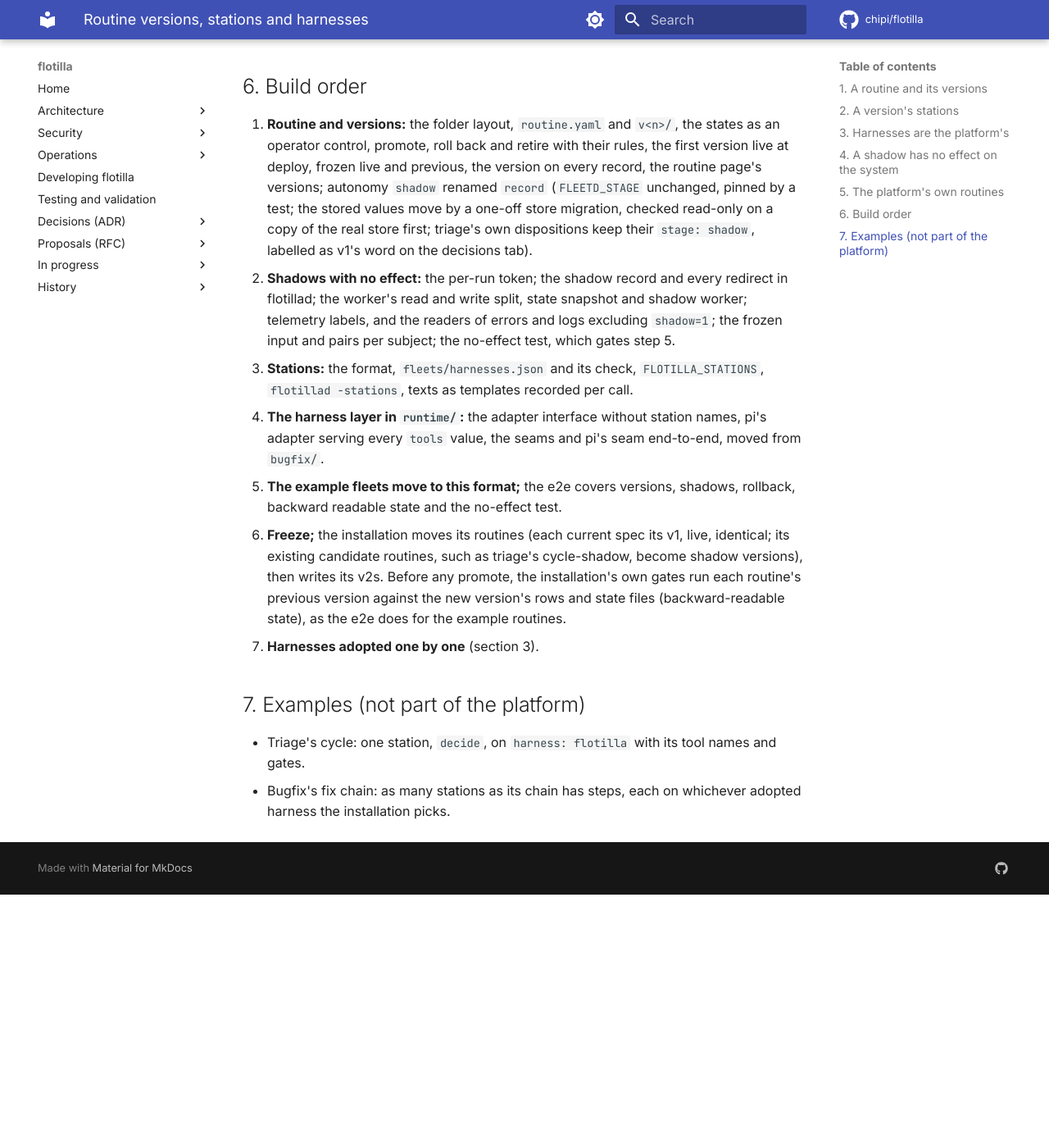
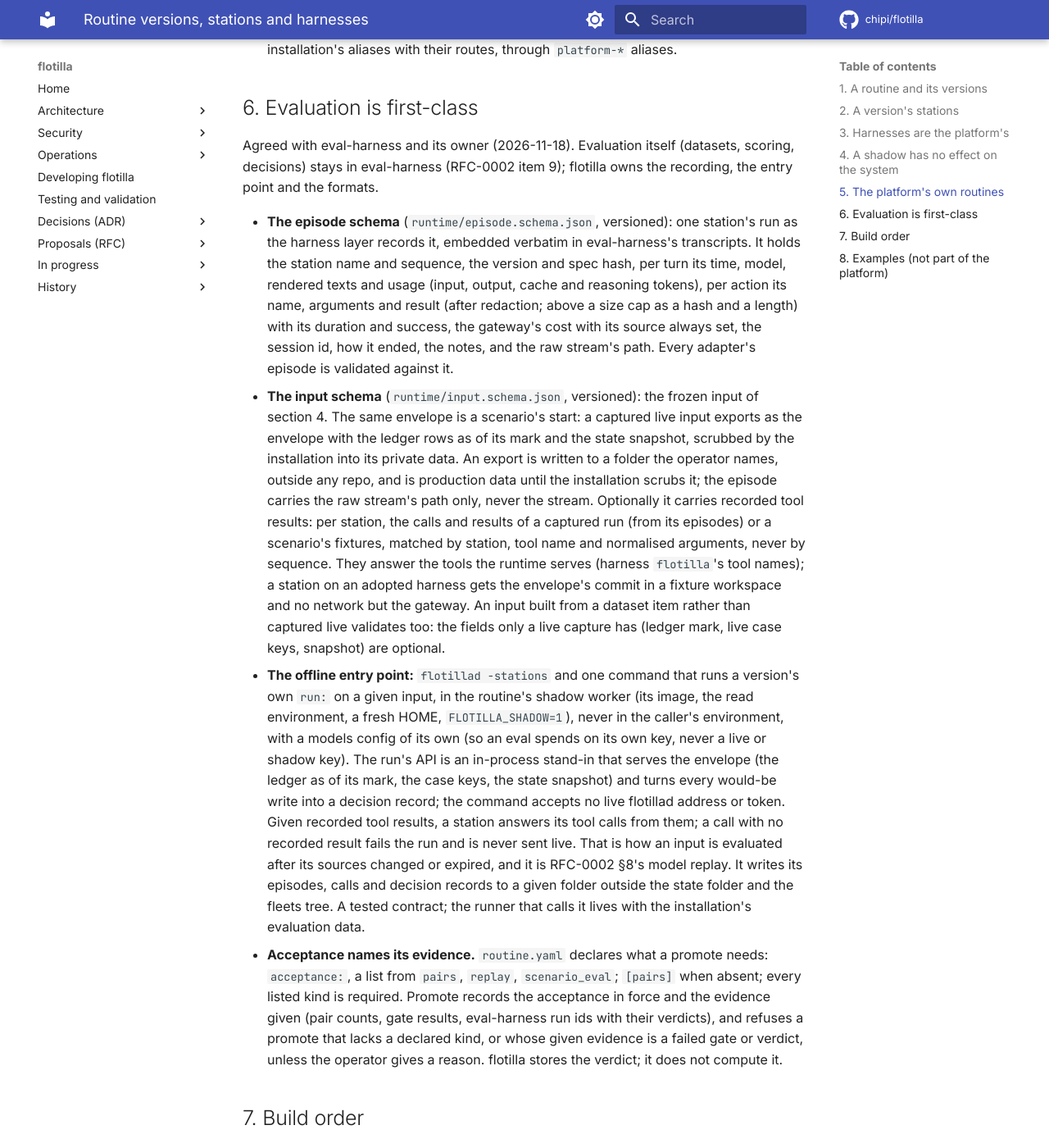
Before and after one commit to chipi/flotilla, an MkDocs documentation site: the page built from docs/wip/v2-design.md, in a window 1280 px wide and 1400 px high, scrolled down 6596 px. Shown: the whole window at 82% size. Built offline with MkDocs 1.6.1 and Material for MkDocs 9.7.7, drawn with Linux system fonts in a browser that asks for light colours; comment, search, counter and statistics services are not loaded; before the commit the page ends 7687 px from its top, so only the background shows below that; some of the changed text lies outside the part shown.

Commit message:
v2 design: evaluation is first-class (episode and input schemas, the offline entry point with recorded tool results, acceptance with its evidence); GO from the advisor and the fleet session
Co-Authored-By: Claude Opus 5.5 <noreply@anthropic.com>
Claude-Session: https://claude.ai/code/session_014cvkLAigNFv18xzZ24LL9i

```diff
--- a/docs/wip/v2-design.md
+++ b/docs/wip/v2-design.md
@@ -10,8 +10,8 @@ and goes live on the operator's word; if it turns out wrong, the operator rolls
 moves to this format; a routine that calls no model has versions and no stations.
 
 **Status: the spec is done (2026-11-18).** Reviewed in five rounds by an advisor and by the
-installation's fleet session; both gave GO on this text. It becomes ADR-0020 once built and the first
-routine moves to it.
+installation's fleet session; both gave GO on this text, and on section 6 (evaluation), agreed
+with eval-harness. It becomes ADR-0020 once built and the first routine moves to it.
 
 ## 1. A routine and its versions
 
@@ -25,7 +25,7 @@ fleets/<fleet>/<routine>/v<n>/<texts>       the texts its stations declare; path
 
 **What belongs to the routine** (`routine.yaml`, changed by an ordinary deploy): its name and
 description, worker and shadow worker, trigger, the case kinds it detects, enabled, autonomy and
-max_autonomy, budget, freshness, resume, brief section, chain. Its identity, controls, ledger
+max_autonomy, budget, freshness, resume, brief section, chain, acceptance. Its identity, controls, ledger
 namespace, cases, freshness alert and metrics are the routine's; every version shares them.
 
 **What belongs to a version** (`v<n>/spec.yaml`): its `run:` (command, timeout), its stations and
@@ -59,7 +59,8 @@ why, like autonomy.
 - **Promote** makes a shadow live; the live one becomes previous, the old previous retired. The
   operator chooses the routine's autonomy for it at promote (pre-filled with the current level); it
   is never inherited in silence. Promote is refused when the version fails the checks (section 2),
-  or with no compared pairs unless the operator gives a reason. The live run in flight finishes and
+  or when the evidence its `acceptance:` names is missing or failed (section 6; `pairs` when it
+  declares none), unless the operator gives a reason. The live run in flight finishes and
   counts; a shadow run in flight finishes as a shadow; the previous version's plans awaiting
   approval stay approvable (it was live when it made them).
 - **Roll back** makes the previous version live at once. The rolled-back version's runs in flight
@@ -241,24 +242,69 @@ the test cannot pass because the shadow did nothing.
 - model-contract: no stations; it audits. `audits: models` makes flotillad hand it the
   installation's aliases with their routes, through `platform-*` aliases.
 
-## 6. Build order
+## 6. Evaluation is first-class
+
+Agreed with eval-harness and its owner (2026-11-18). Evaluation itself (datasets, scoring, decisions)
+stays in eval-harness (RFC-0002 item 9); flotilla owns the recording, the entry point and the formats.
+
+- **The episode schema** (`runtime/episode.schema.json`, versioned): one station's run as the
+  harness layer records it, embedded verbatim in eval-harness's transcripts. It holds the station
+  name and sequence, the version and spec hash, per turn its time, model, rendered texts and usage
+  (input, output, cache and reasoning tokens), per action its name, arguments and result (after
+  redaction; above a size cap as a hash and a length) with its duration and success, the gateway's
+  cost with its source always set, the session id, how it ended, the notes, and the raw stream's
+  path. Every adapter's episode is validated against it.
+- **The input schema** (`runtime/input.schema.json`, versioned): the frozen input of section 4. The
+  same envelope is a scenario's start: a captured live input exports as the envelope with the ledger
+  rows as of its mark and the state snapshot, scrubbed by the installation into its private data. An
+  export is written to a folder the operator names, outside any repo, and is production data until
+  the installation scrubs it; the episode carries the raw stream's path only, never the stream.
+  Optionally it carries recorded tool results: per station, the calls and results of a captured run
+  (from its episodes) or a scenario's fixtures, matched by station, tool name and normalised
+  arguments, never by sequence. They answer the tools the runtime serves (harness `flotilla`'s tool
+  names); a station on an adopted harness gets the envelope's commit in a fixture workspace and no
+  network but the gateway. An input built from a dataset item rather than captured live validates
+  too: the fields only a live capture has (ledger mark, live case keys, snapshot) are optional.
+- **The offline entry point:** `flotillad -stations` and one command that runs a version's own
+  `run:` on a given input, in the routine's shadow worker (its image, the read environment, a fresh
+  HOME, `FLOTILLA_SHADOW=1`), never in the caller's environment, with a models config of its own (so
+  an eval spends on its own key, never a live or shadow key). The run's API is an in-process
+  stand-in that serves the envelope (the ledger as of its mark, the case keys, the state snapshot)
+  and turns every would-be write into a decision record; the command accepts no live flotillad
+  address or token. Given recorded tool results, a station answers its tool calls from them; a call
+  with no recorded result fails the run and is never sent live. That is how an input is evaluated
+  after its sources changed or expired, and it is RFC-0002 §8's model replay. It writes its
+  episodes, calls and decision records to a given folder outside the state folder and the fleets
+  tree. A tested contract; the runner that calls it lives with the installation's evaluation data.
+- **Acceptance names its evidence.** `routine.yaml` declares what a promote needs: `acceptance:`, a
+  list from `pairs`, `replay`, `scenario_eval`; `[pairs]` when absent; every listed kind is
+  required. Promote records the acceptance in force and the evidence given (pair counts, gate
+  results, eval-harness run ids with their verdicts), and refuses a promote that lacks a declared
+  kind, or whose given evidence is a failed gate or verdict, unless the operator gives a reason.
+  flotilla stores the verdict; it does not compute it.
+
+## 7. Build order
 
 1. **Routine and versions:** the folder layout, `routine.yaml` and `v<n>/`, the states as an
    operator control, promote, roll back and retire with their rules, the first version live at
    deploy, frozen live and previous, the version on every record, the routine page's versions;
    autonomy `shadow` renamed `record` (`FLEETD_STAGE` unchanged, pinned by a test; the stored values
    move by a one-off store migration, checked read-only on a copy of the real store first; triage's
-   own dispositions keep their `stage: shadow`, labelled as v1's word on the decisions tab).
+   own dispositions keep their `stage: shadow`, labelled as v1's word on the decisions tab);
+   `acceptance:` and the evidence a promote records.
 2. **Shadows with no effect:** the per-run token; the shadow record and every redirect in flotillad;
    the worker's read and write split, state snapshot and shadow worker; telemetry labels, and the
-   readers of errors and logs excluding `shadow=1`; the frozen input and pairs per subject; the
-   no-effect test, which gates step 5.
-3. **Stations:** the format, `fleets/harnesses.json` and its check, `FLOTILLA_STATIONS`,
-   `flotillad -stations`, texts as templates recorded per call.
+   readers of errors and logs excluding `shadow=1`; the frozen input as `runtime/input.schema.json`
+   with its export, and pairs per subject; the no-effect test, which gates step 5.
+3. **Stations:** the format, `fleets/harnesses.json` and its check, `FLOTILLA_STATIONS`, `flotillad
+   -stations`, texts as templates recorded per call; `runtime/episode.schema.json`; the offline
+   entry point with recorded tool results.
 4. **The harness layer in `runtime/`:** the adapter interface without station names, pi's adapter
-   serving every `tools` value, the seams and pi's seam end-to-end, moved from `bugfix/`.
+   serving every `tools` value, the seams and pi's seam end-to-end, moved from `bugfix/`; every
+   adapter's episode validated against the episode schema.
 5. **The example fleets move to this format;** the e2e covers versions, shadows, rollback, backward
-   readable state and the no-effect test.
+   readable state, the no-effect test and an offline run of one example version on an authored
+   fixture input (never an exported capture).
 6. **Freeze;** the installation moves its routines (each current spec its v1, live, identical; its
    existing candidate routines, such as triage's cycle-shadow, become shadow versions), then writes
    its v2s. Before any promote, the installation's own gates run each routine's previous version
@@ -266,7 +312,7 @@ the test cannot pass because the shadow did nothing.
    example routines.
 7. **Harnesses adopted one by one** (section 3).
 
-## 7. Examples (not part of the platform)
+## 8. Examples (not part of the platform)
 
 - Triage's cycle: one station, `decide`, on `harness: flotilla` with its tool names and gates.
 - Bugfix's fix chain: as many stations as its chain has steps, each on whichever adopted harness the
```
